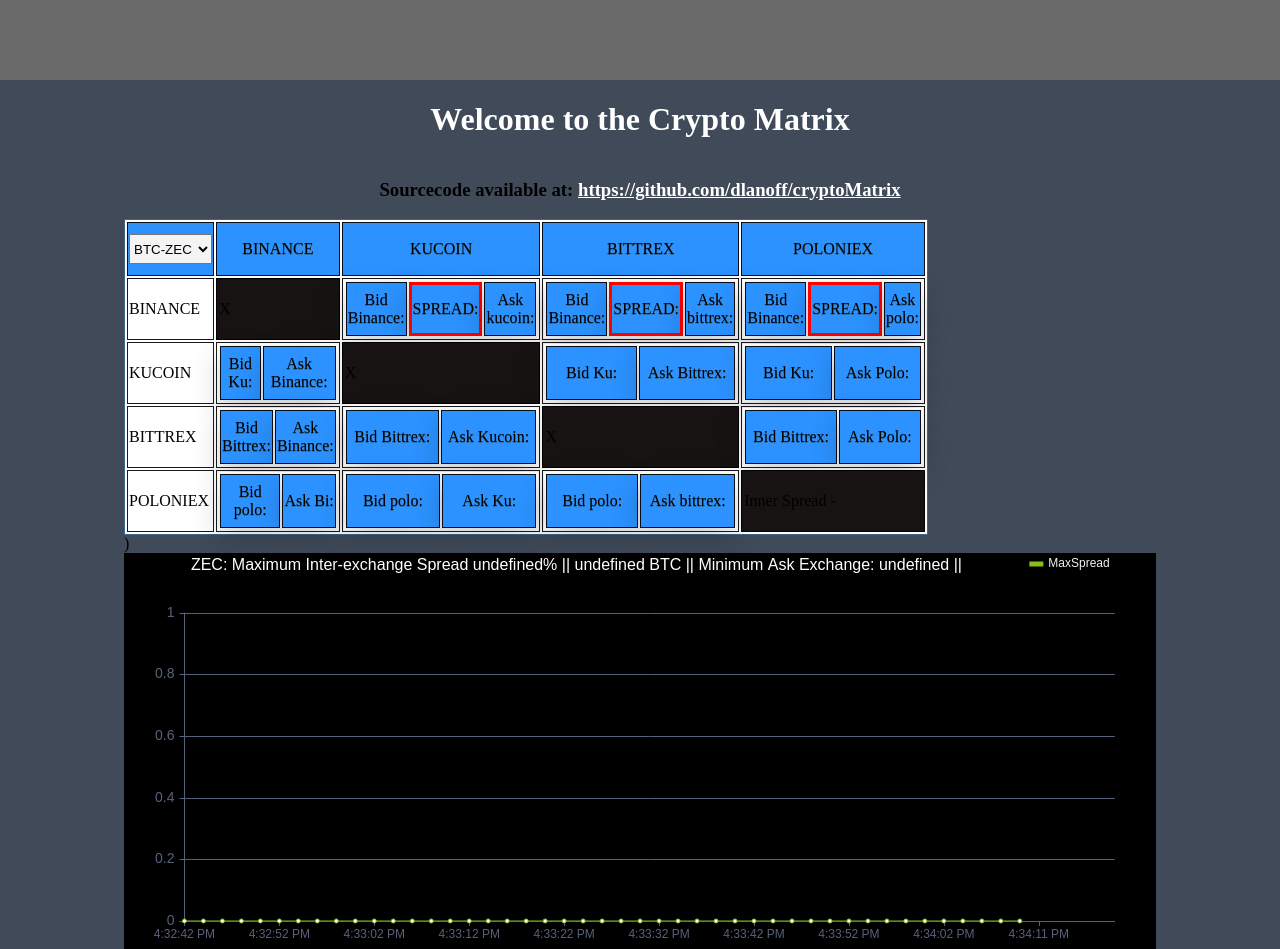
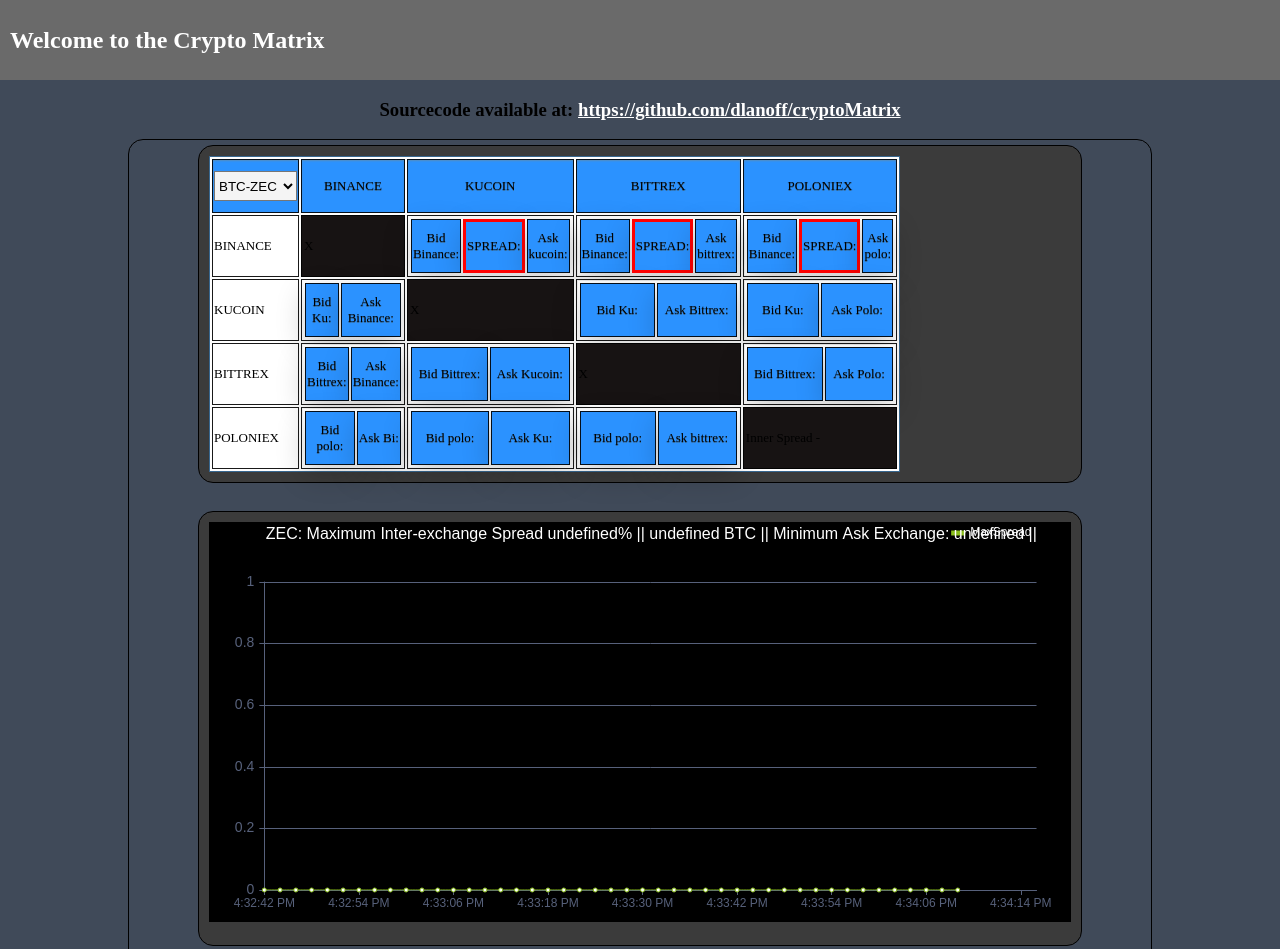
Before and after one commit to dlanoff/cryptoMatrix, a React app: page / in a window 1280 px wide. Shown: the top 949 px of the page. Built offline with nearby package versions, Linux system fonts and the light colour scheme; no server answers.

Commit message:
various css changes

```diff
--- a/app/components/CryptoMatrix.js
+++ b/app/components/CryptoMatrix.js
@@ -93,7 +93,8 @@
     //TODO: START HERE
     // onChange={this.change} value={this.state.value}
     return (
-      <div>
+      <div className="superClass">
+        <div className="bodyElem">
           <table className="outerTable">
             <thead>
               <tr>
@@ -273,15 +274,19 @@
               </tr>
             </tbody>
           </table>
-        )
+        </div>
+        <br></br>
+        <div className="bodyElem" id="interexchange">
           <AskBidSpread currMin={currMin} currMax={currMax} max={maxDiff} percent={percentDiff} pair={this.state.value} reset={this.state.reset} />
+        </div>
+        <div className="bodyElem">
           <div className="bidsAndAsks">
             <div className="innerbids">
               <InterexchangeSpread bidArr={bids} text="Bids By Exchange" currMin={currMin} currMax={currMax} max={maxDiff} percent={percentDiff} pair={this.state.value} reset={this.state.reset} />
             </div>
             <div className="innerbids">
-
               <InterexchangeSpread bidArr={asks} text="Asks By Exchange" currMin={currMin} currMax={currMax} max={maxDiff} percent={percentDiff} pair={this.state.value} reset={this.state.reset} />
+            </div>
           </div>
         </div>
       </div>
--- a/app/components/root.js
+++ b/app/components/root.js
@@ -5,9 +5,8 @@
 const Root = () => {
   return (
     <div>
-      <nav />
+      <nav><h1>Welcome to the Crypto Matrix</h1></nav>
       <main>
-        <h1>Welcome to the Crypto Matrix</h1>
         <h3>Sourcecode available at: <a href="https://github.com/dlanoff/cryptoMatrix">https://github.com/dlanoff/cryptoMatrix</a></h3>
         <CryptoMatrix />
       </main>
--- a/public/style.css
+++ b/public/style.css
@@ -8,6 +8,8 @@
   padding: 0;
   margin-left: auto;
   margin-right: auto;
+
+
   /* width: 2000px; */
 }
 
@@ -20,6 +22,7 @@
 main {
   width: 100%;
   height: 100%;
+
 }
 
 
@@ -42,6 +45,7 @@
   display: flex;
   flex-direction: column;
   justify-content: center;
+
 }
 
 * {
@@ -72,12 +76,15 @@
   width: 25%;
   font-weight: lighter;
   text-shadow: 0 1px 0 #38678f;
+  font-size: 13px;
   color: rgb(0, 0, 0);
   border: 1px solid rgba(0, 0, 0, 0.9);
   box-shadow: inset 0px 1px 2px #568ebd;
   transition: all 0.2s;
 }
 tr {
+  font-size: 13px;
+
   border-bottom: 1px solid #cccccc;
   border: 1px solid rgba(0, 0, 0, 0.9);
 }
@@ -107,9 +114,49 @@
   background-color: rgb(23, 19, 19);
   padding: 2px;
 }
+
+#interexchange{
+  height: 50%;
+  border: 1px solid #000000;
+
+}
+
+.superClass{
+  -khtml-border-radius: 10px;
+  -moz-border-radius: 10px;
+  border-radius: 15px;
+  border: 1px solid #000000;
+  display:flex;
+  flex-direction: column;
+  /* padding: 20px; */
+  justify-content: space-around;
+  margin-left: 10%;
+  margin-right: 10%;
+  padding-right: 5%;
+  padding-left: 5%;
+
+
+}
+
+.bodyElem{
+  -khtml-border-radius: 10px;
+-moz-border-radius: 10px;
+border-radius: 15px;
+  padding: 10px;
+  border: 1px solid #000000;
+  margin: 5px;
+  background-color:rgb(59, 59, 59);
+
+
+}
+
+.bidsAndAsks{
+  display:flex;
+  justify-content: space-around;
+}
+
 .innerbids{
   width: 50%;
+  border: 1px solid #000000;
+  /* padding: 5px; */
 }
-.bidsAndAsks{
-  display:flex;
-}
```
Lines whose indentation alone changed are shown as unchanged.
